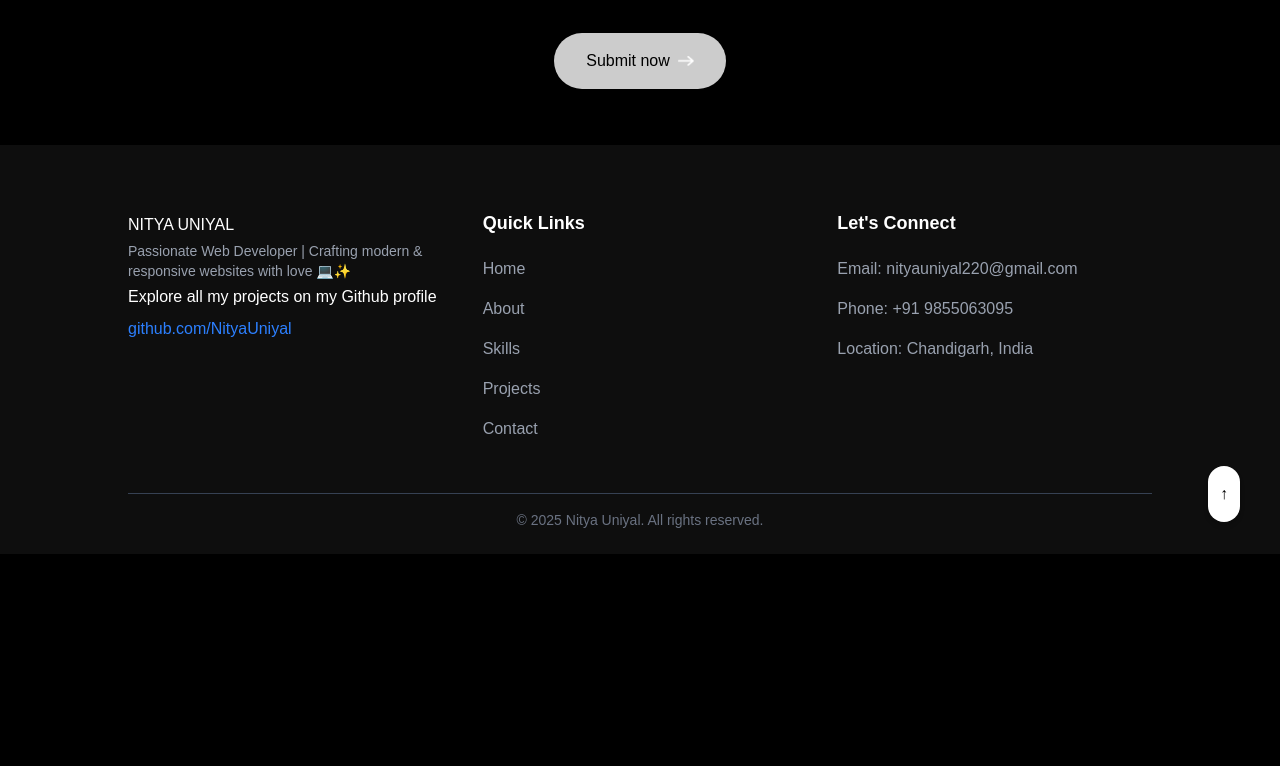
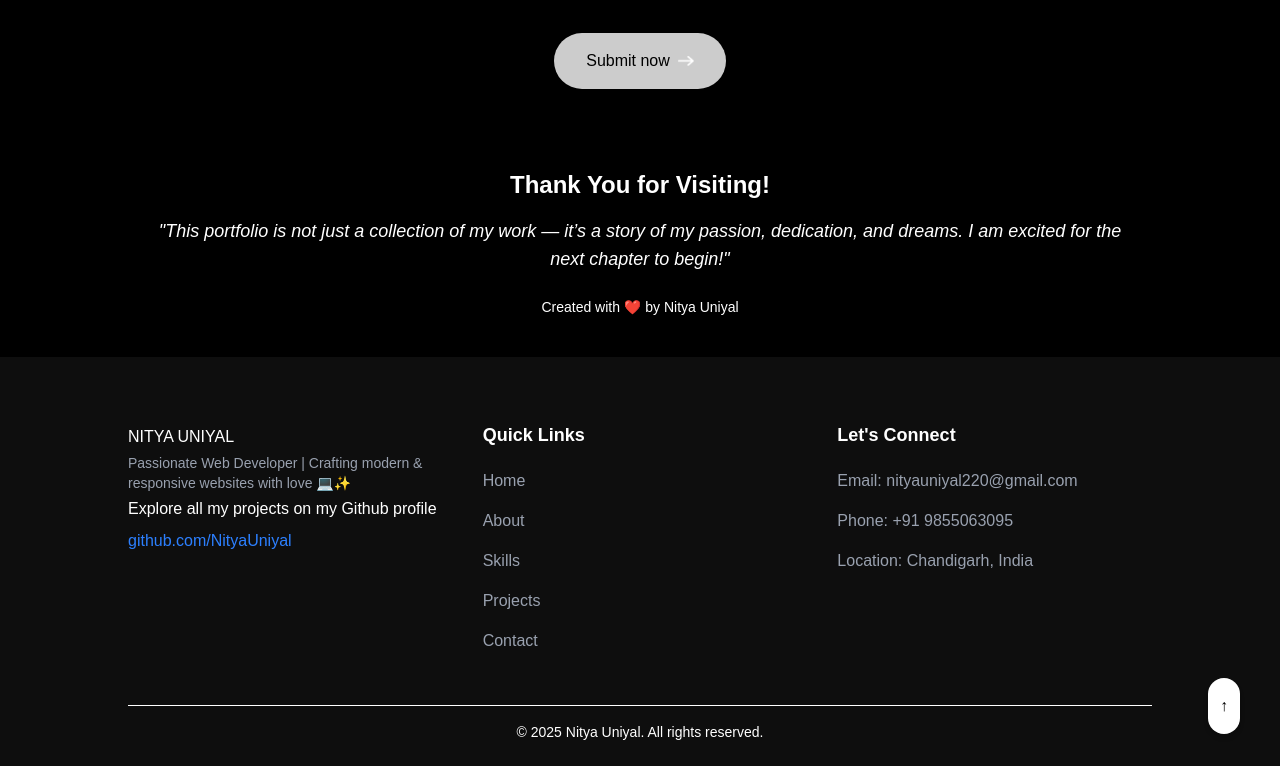
Before and after one commit to NityaUniyal/my-portfolio, a Next.js app: page / in a window 1280 px wide. Shown: the part 5056-5822 px from the top of the page. Before the commit the page ends 5610 px from the top, so only its background shows below. Built offline with nearby package versions, Linux system fonts and the light colour scheme; a web font is replaced by a local one.

Commit message:
commit changes

```diff
--- a/components/Contact.jsx
+++ b/components/Contact.jsx
@@ -96,6 +96,20 @@ const Contact = () => {
             Submit now <Image src={assets.right_arrow_white}alt='' className='w-4'/></motion.button>
         <p className='mt-4'>{result}</p>
     </motion.form>
+
+
+    <div className=" text-center mt-20 ">
+    <h2 className="text-2xl font-bold text-white-700 mb-4">Thank You for Visiting!</h2>
+    <p className="text-lg text-white-500 italic">"This portfolio is not just a collection of my work — it’s a story of my passion, dedication, and dreams. I am excited for the next chapter to begin!"</p>
+    <p className="mt-6 text-white-400 text-sm">Created with ❤️ by Nitya Uniyal</p>
+  </div>
+
+
+
+
+
+
+
     </motion.div>
   )
 }
--- a/components/Footer.jsx
+++ b/components/Footer.jsx
@@ -50,7 +50,7 @@ const Footer = () => {
       </div>
 
       {/* Divider Line */}
-      <div className="border-t border-gray-700 mt-12 pt-4 text-center text-sm text-gray-500">
+      <div className="border-t border-white-700 mt-12 pt-4 text-center text-sm text-white-500">
         © {new Date().getFullYear()} Nitya Uniyal. All rights reserved.
       </div>
 
```
